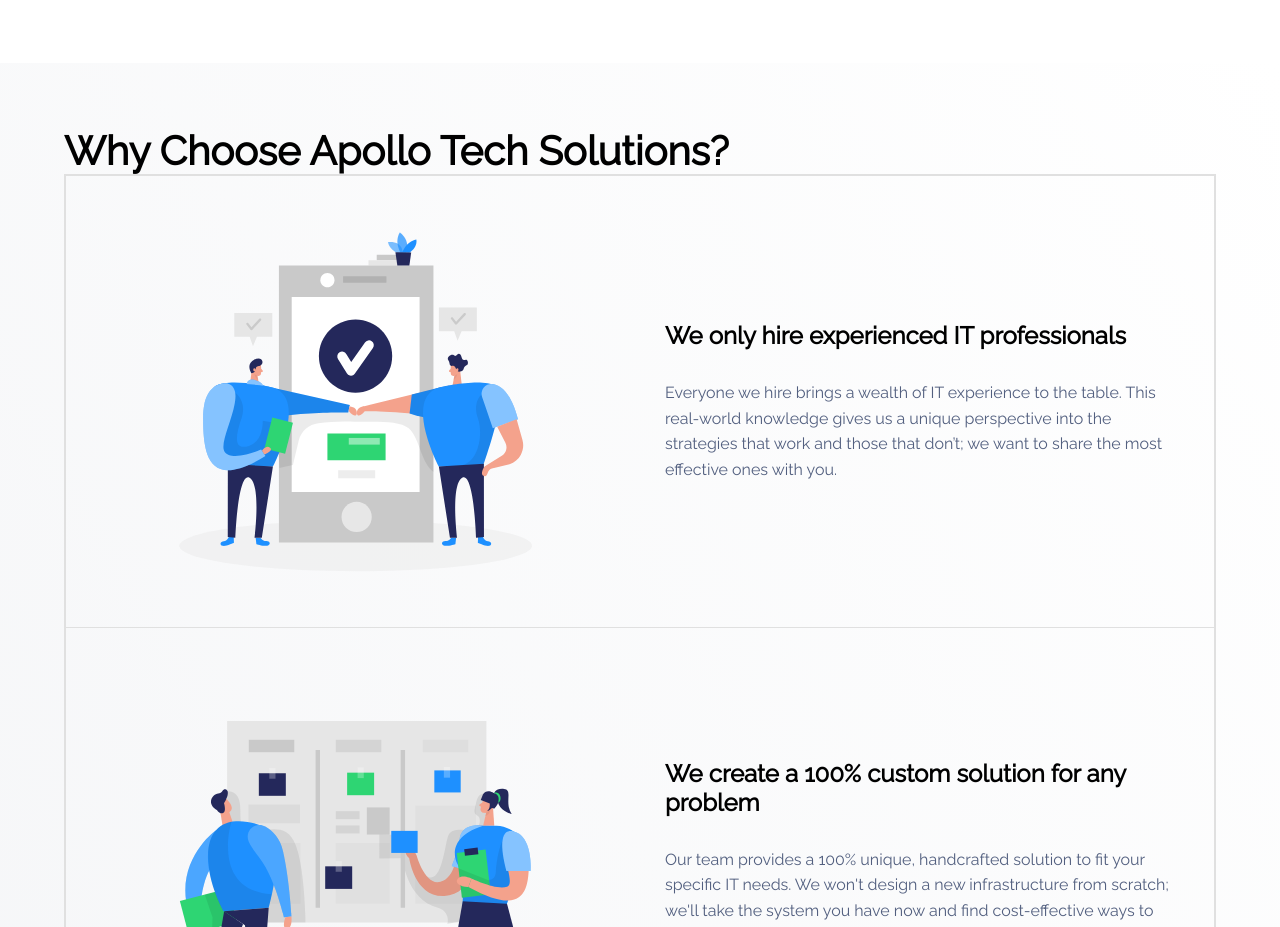
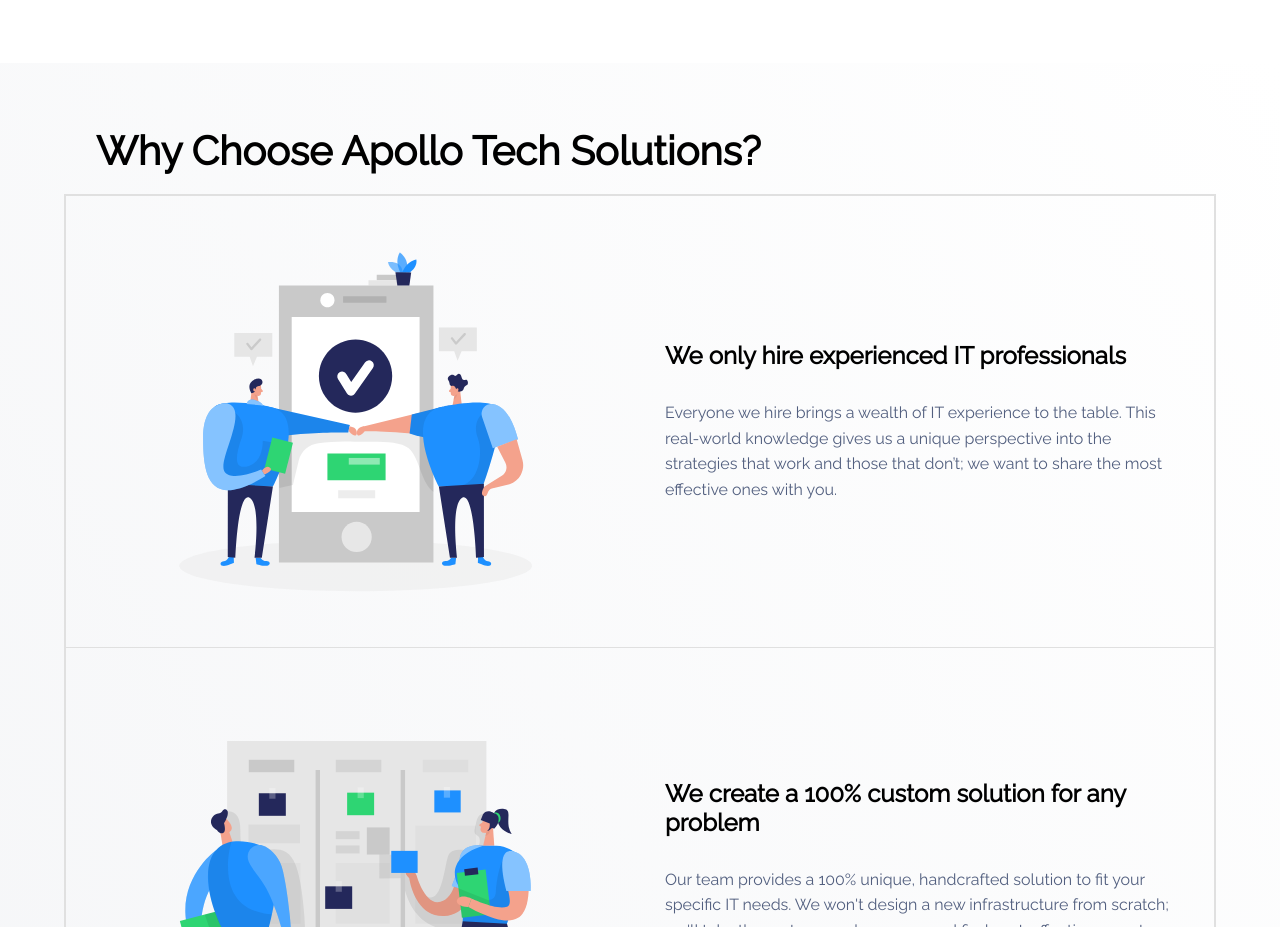
Before and after one commit to childhood2/company-website, a React (Create React App) app: page / in a window 1280 px wide. Shown: the part 1120-2047 px from the top of the page. Built offline with nearby package versions, Linux system fonts and the light colour scheme.

Commit message:
too near issue

```diff
--- a/src/styles/Home.scss
+++ b/src/styles/Home.scss
@@ -78,6 +78,9 @@
 
   h1 {
     font-size: 40px;
+    margin-left: 2rem;
+    margin-right: 2rem;
+    margin-bottom: 1.25rem;
   }
 }
 
```
